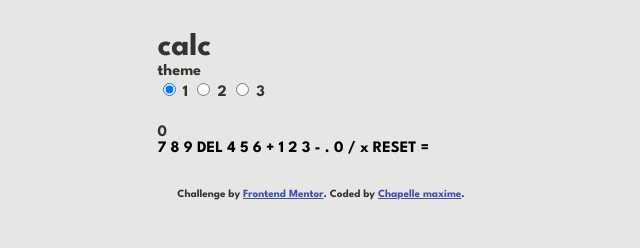
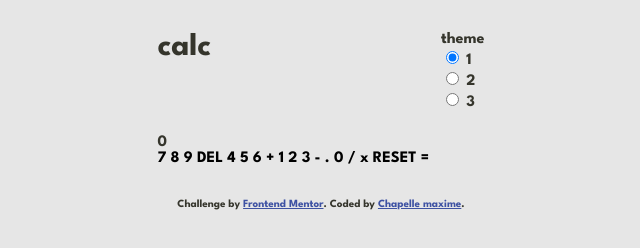
Before and after one commit to maxi1993-tech/calculator-app, a website: page index.html in a window 1280 px wide. Shown: the whole page, without its empty margins (319-959 px from the left). Drawn offline with Linux system fonts and the light colour scheme.

Commit message:
feat: add header layout and theme switcher structure

```diff
--- a/index.html
+++ b/index.html
@@ -23,20 +23,30 @@
 
       <h1 class="header__title">calc</h1>
 
-      <fieldset class="theme">
+      <div role="radiogroup" class="theme" aria-labelledby="theme-label">
 
-        <legend class="theme__label">theme</legend>
+        <span class="theme__label" id="theme-label">theme</span>
 
+        <div class="theme__container">
+
+          <div class="theme__box">
             <input class="theme__button" type="radio" id="theme-light" name="theme" value="light" checked>
             <label for="theme-light">1</label>
+          </div>
 
+          <div class="theme__box">
             <input class="theme__button" type="radio" id="theme-dark" name="theme" value="dark">
             <label for="theme-dark">2</label>
+          </div>
 
+          <div class="theme__box">
             <input class="theme__button" type="radio" id="theme-purple" name="theme" value="purple">
             <label for="theme-purple">3</label>
+          </div>
 
-      </fieldset>
+        </div>
+
+      </div>
 
     </header>
 
--- /dev/null
+++ b/sass/layout/_header.scss
@@ -0,0 +1,6 @@
+@use "../abstracts/variables" as *;
+
+.header {
+    display: flex;
+    justify-content: space-between;
+}
--- a/sass/main.scss
+++ b/sass/main.scss
@@ -1,7 +1,8 @@
 @use "abstracts/variables";
 @use "themes/themes";
+@use "base/reset";
 @use "base/body";
-@use "base/reset";
 @use "base/typography";
 @use "layout/container";
 @use "layout/footer";
+@use "layout/header";
```
Also changed, not shown: css/style.css. Lines whose indentation alone changed are shown as unchanged.
